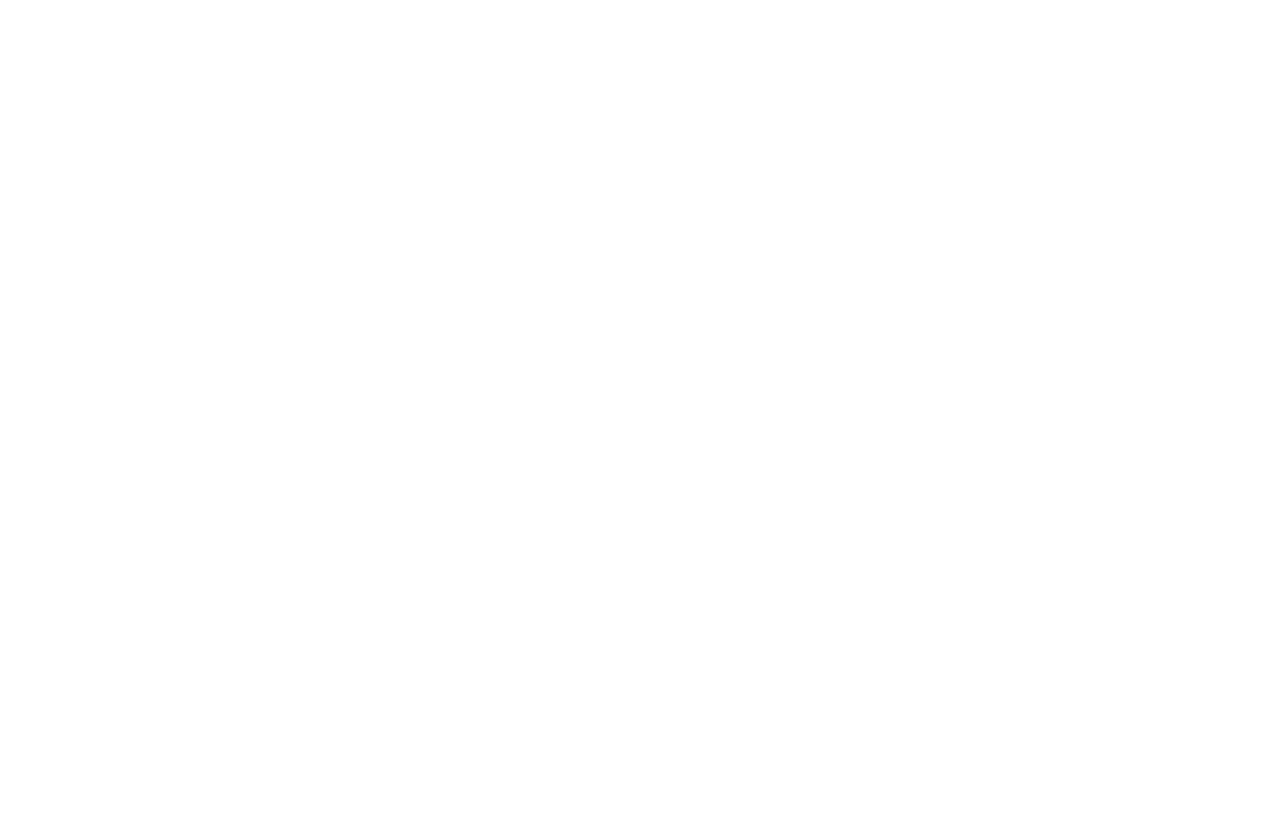
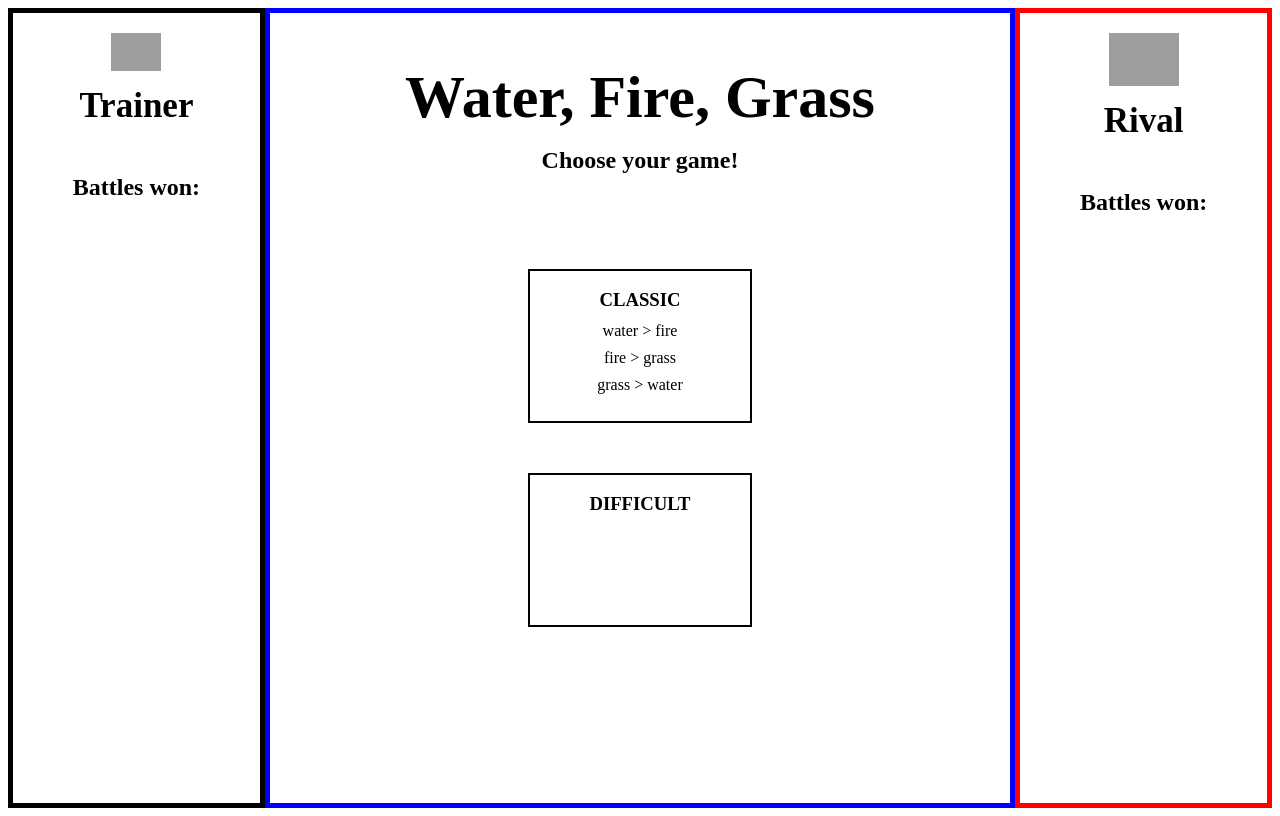
Before and after one commit to tramtram1130/ElementalRockPaperScissor, a plain HTML site: page index.html in a window 1280 px wide. Drawn offline with Linux system fonts and the light colour scheme; grey boxes are pictures that could not be loaded.

Commit message:
Update HTML

```diff
--- a/index.html
+++ b/index.html
@@ -5,7 +5,30 @@
     <link rel="stylesheet" href="style.css">
     <title>Elemental Rock Paper Scissor</title>
   </head>
-  <body>
+  <body class="body-container">
+    <section class="left-container">
+      <img class="trainer-sprite" src="https://www.pikpng.com/pngl/b/413-4137492_pokemons-red-sprite-snow-on-mt-silver-red.png" alt="pokemon trainer">
+      <h2 class="trainer-title">Trainer</h2>
+      <h2 class="trainer-battles-won-title">Battles won: </h2>
+    </section>
+    <section class="center-container">
+      <h1 class="game-title">Water, Fire, Grass</h1>
+      <h2 class="choose-your-game-title">Choose your game!</h2>
+      <section class="classic-mode-container">
+        <h3 class="classic-mode-title">CLASSIC</h3>
+        <p>water > fire</p>
+        <p>fire > grass</p>
+        <p>grass > water</p>
+      </section>
+      <section class="difficult-mode-container">
+        <h3 class="difficult-mode-title">DIFFICULT</h3>
+      </section>
+    </section>
+    <section class="right-container">
+      <img class="rival-sprite" src="https://www.pinclipart.com/picdir/big/319-3194654_pokemon-champion-blue-sprite-illustration-clipart.png" alt="pokemon rival">
+      <h2 class="rival-title">Rival</h2>
+      <h2 class="rival-battles-won-title">Battles won: </h2>
+    </section>
     <script src="player.js"></script>
     <script src="game.js"></script>
     <script src="main.js"></script>
```
